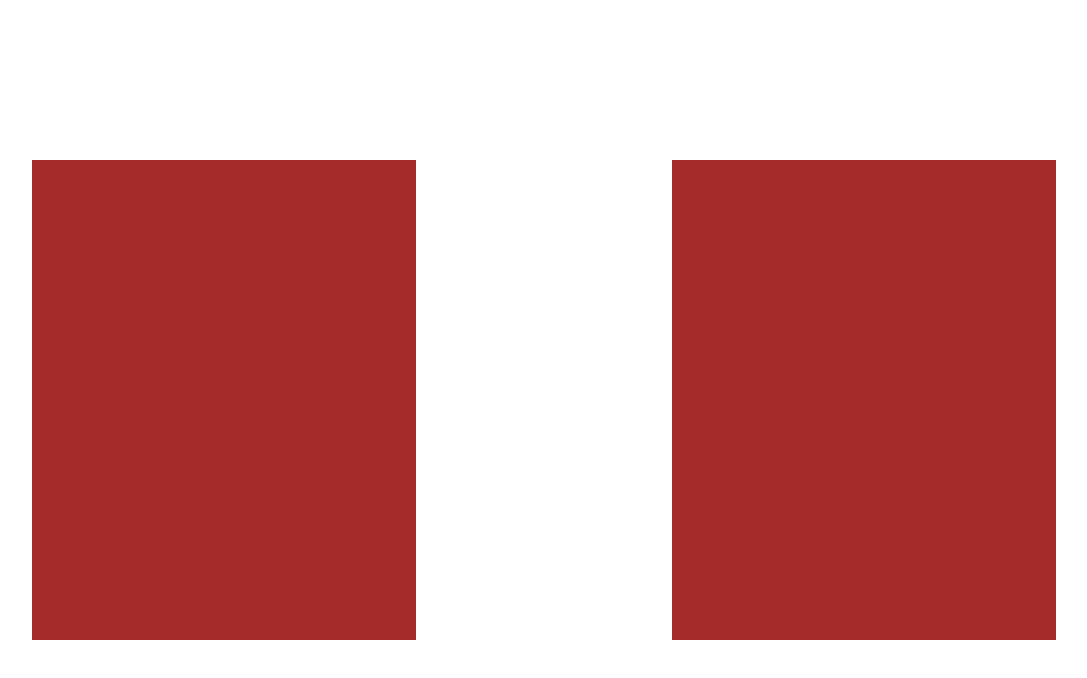
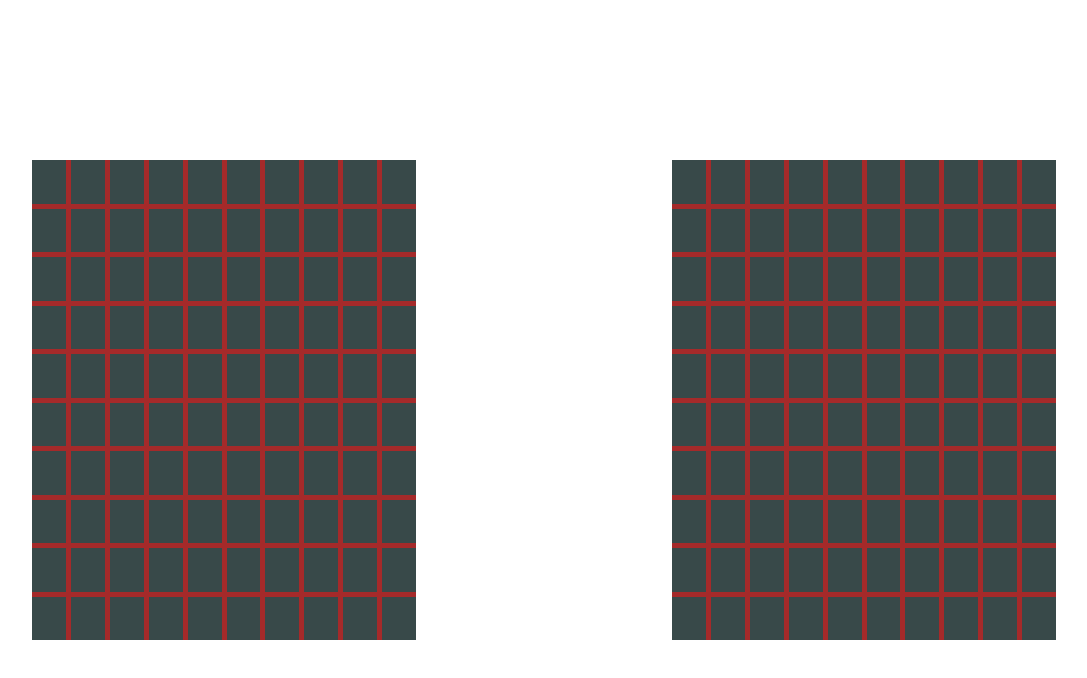
Before and after one commit to createles/battleship, a website: page index.html in a window 1280 px wide. Shown: the whole page, without its empty margins (96-1183 px from the left). Drawn offline with Linux system fonts and the light colour scheme.

Commit message:
func: initialize page-element handler file
test creating base grid dom structures w/ identifying styles

```diff
--- a/index.html
+++ b/index.html
@@ -9,5 +9,6 @@
 <body>
   <div id="playerBoard" class="board"></div>
   <div id="opponentBoard" class="board"></div>
+  <script src="page-elements.js"></script>
 </body>
 </html>
--- /dev/null
+++ b/page-elements.js
@@ -0,0 +1,21 @@
+function createTiles(playerBoard) {
+  const board = playerBoard;
+  for (let i = 0; i < 10; i++) {
+    const row = document.createElement("div");
+    row.id = `row-${i}`;
+    row.classList.add("row-container");
+    for (let j = 0; j < 10; j++) {
+      const tile = document.createElement("div");
+      tile.id = `${i}-tile-${j}`;
+      tile.classList.add("tile");
+      row.append(tile);
+    }
+    board.append(row);
+  }
+
+}
+
+const playerBoard = document.querySelector("#playerBoard");
+const opponentBoard = document.querySelector("#opponentBoard")
+createTiles(playerBoard);
+createTiles(opponentBoard);
--- a/style.css
+++ b/style.css
@@ -15,4 +15,19 @@ body {
   width: 60%;
   height: 60%;
   background-color: brown;
+  display: flex;
+  flex-direction: column;
+  gap: 5px;
 }
+
+.row-container {
+  height: 10%;
+  display: flex;
+  gap: 5px;
+}
+
+.tile {
+  height: 100%;
+  width: 10%;
+  background-color: rgb(56, 73, 73);
+}
```
